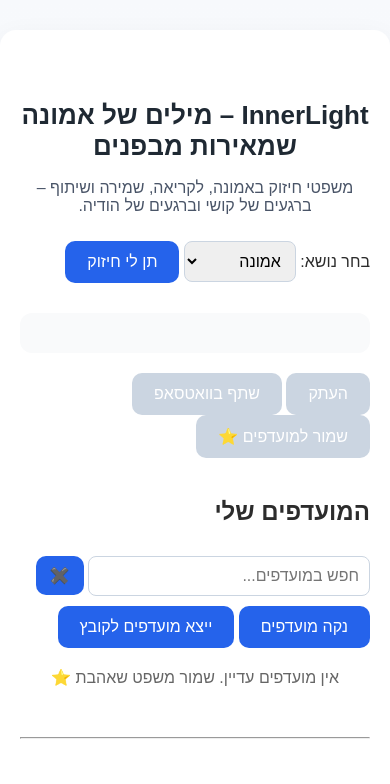
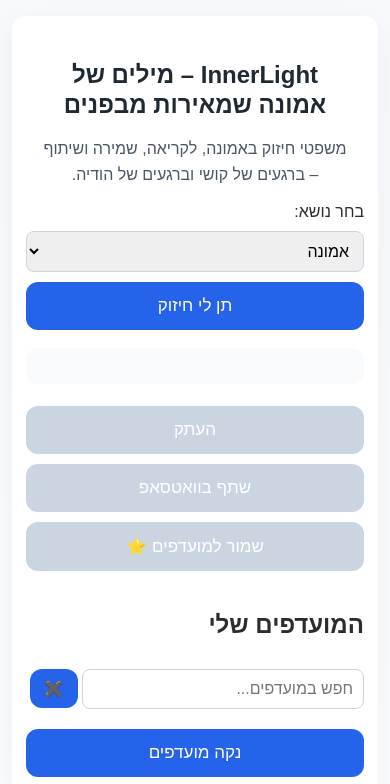
Before and after one commit to eyalgithub/emuna-strength, a plain HTML site: page index.html in a window 390 px wide. Shown: the top 784 px of the page. Drawn offline with Linux system fonts and the light colour scheme.

Commit message:
Update style.css

```diff
--- a/style.css
+++ b/style.css
@@ -130,10 +130,61 @@
 /* רספונסיבי */
 @media (max-width: 600px) {
   h1 {
-    font-size: 26px;
+    font-size: 24px;
+    margin-top: 26px;
+    padding: 0 14px;
+    line-height: 1.25;
+  }
+
+  p {
+    font-size: 16px;
+    padding: 0 16px;
+    line-height: 1.6;
+  }
+
+  .main {
+    margin: 16px 12px;
+    padding: 18px 14px;
+    border-radius: 14px;
   }
 
   #result {
-    font-size: 18px;
+    font-size: 19px;
+    padding: 18px 14px;
+    margin: 18px auto 12px;
+  }
+
+  button {
+    width: 100%;
+    font-size: 17px;
+    padding: 14px 16px;
+    border-radius: 12px;
+    margin-top: 10px;
+  }
+
+  /* אם יש שדה חיפוש/תפריט */
+  select,
+  input[type="text"] {
+    width: 100%;
+    font-size: 17px;
+    padding: 12px 12px;
+  }
+
+  /* הכפתור ✖️ ליד החיפוש – שיהיה נוח */
+  #clearSearchBtn {
+    width: auto;
+    padding: 12px 14px;
+    margin-top: 10px;
+  }
+
+  .fav-item {
+    padding: 14px;
+  }
+
+  .fav-actions button {
+    width: auto;
+    font-size: 14px;
+    padding: 10px 12px;
+    margin-left: 6px;
   }
 }
```
